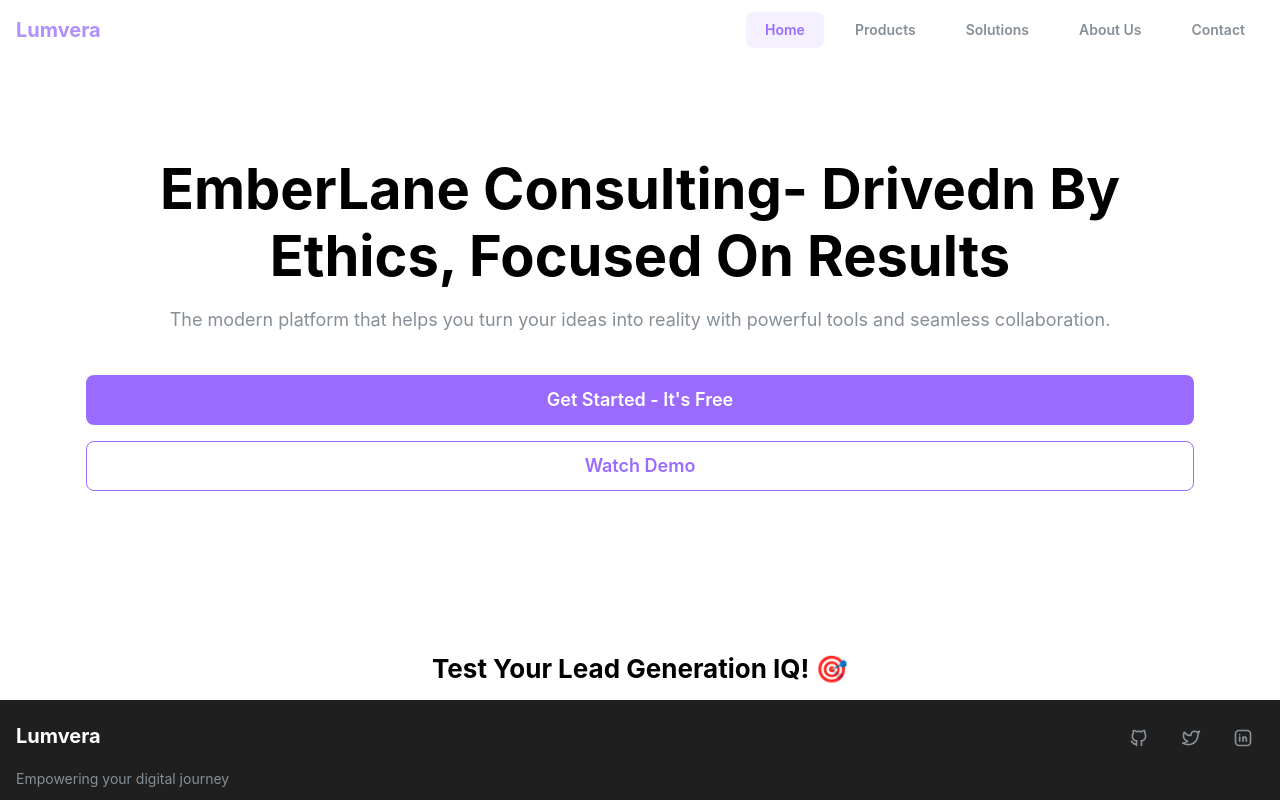
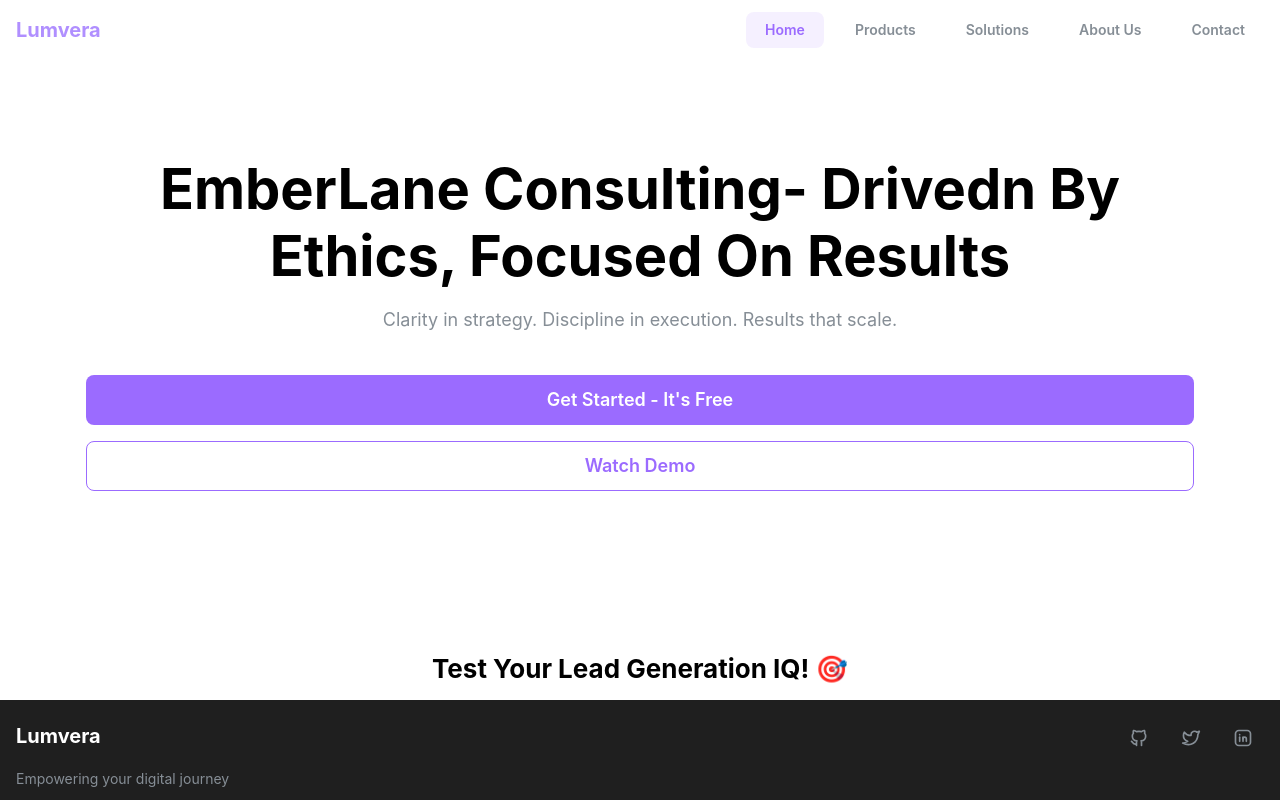
Before and after one commit to prachi2608/Lumvera, a React (Vite) app in the folder lead-gen-website/: page / in a window 1280 px wide. Shown: the top 800 px of the page. Built offline with nearby package versions, Linux system fonts and the light colour scheme.

Commit message:
Update Home.tsx

```diff
--- a/lead-gen-website/src/pages/Home.tsx
+++ b/lead-gen-website/src/pages/Home.tsx
@@ -25,7 +25,7 @@ export default function Home() {
           mb={40}
           style={{ maxWidth: '100%', lineHeight: 1.6 }}
         >
-          The modern platform that helps you turn your ideas into reality with powerful tools and seamless collaboration.
+          Clarity in strategy. Discipline in execution. Results that scale.
         </Text>
         <Group justify="center" gap="md">
           <Button component={Link} to="/contact" size="lg" style={{ width: '100%', '@media (min-width: 640px)': { width: 'auto' } }}>
```
